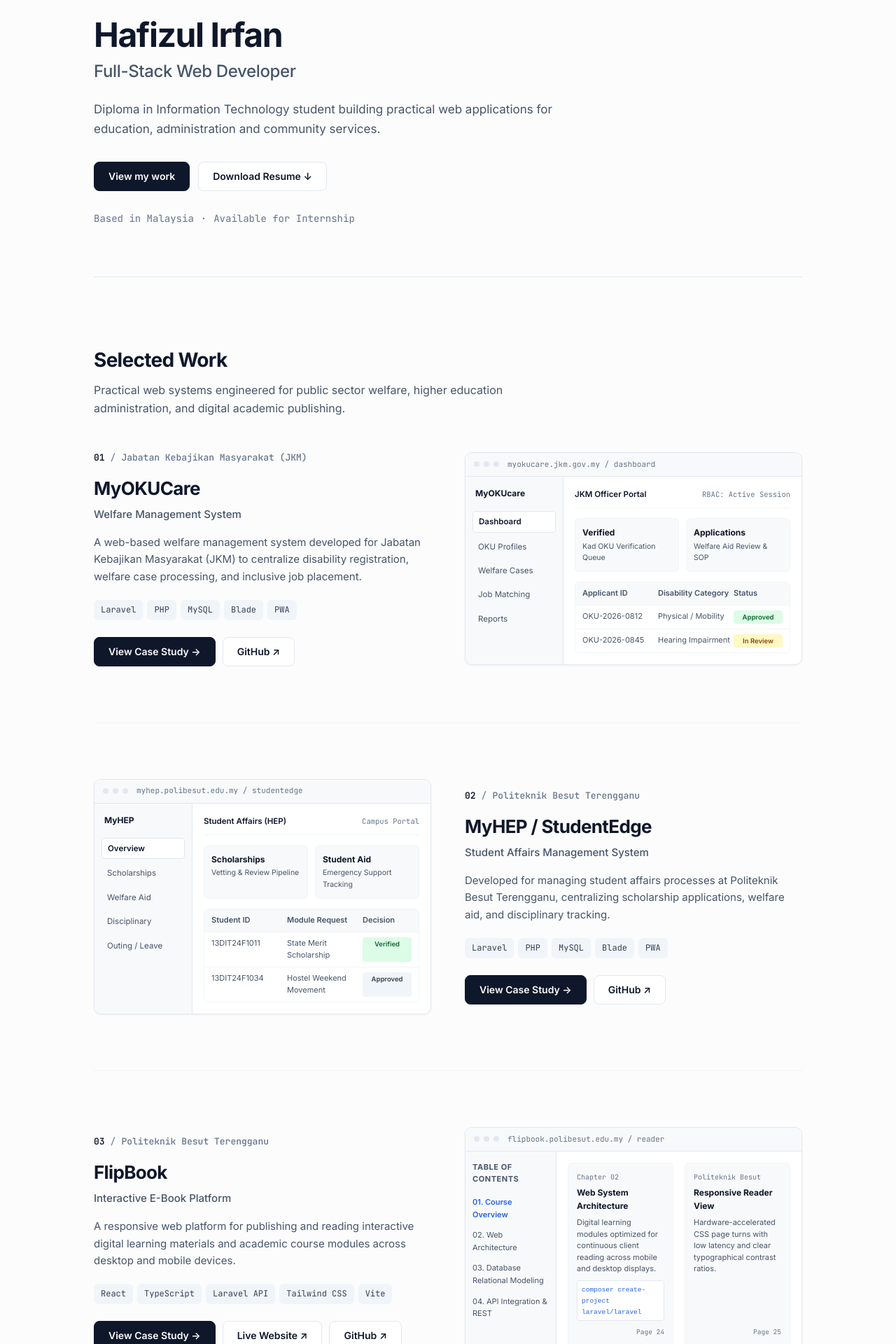
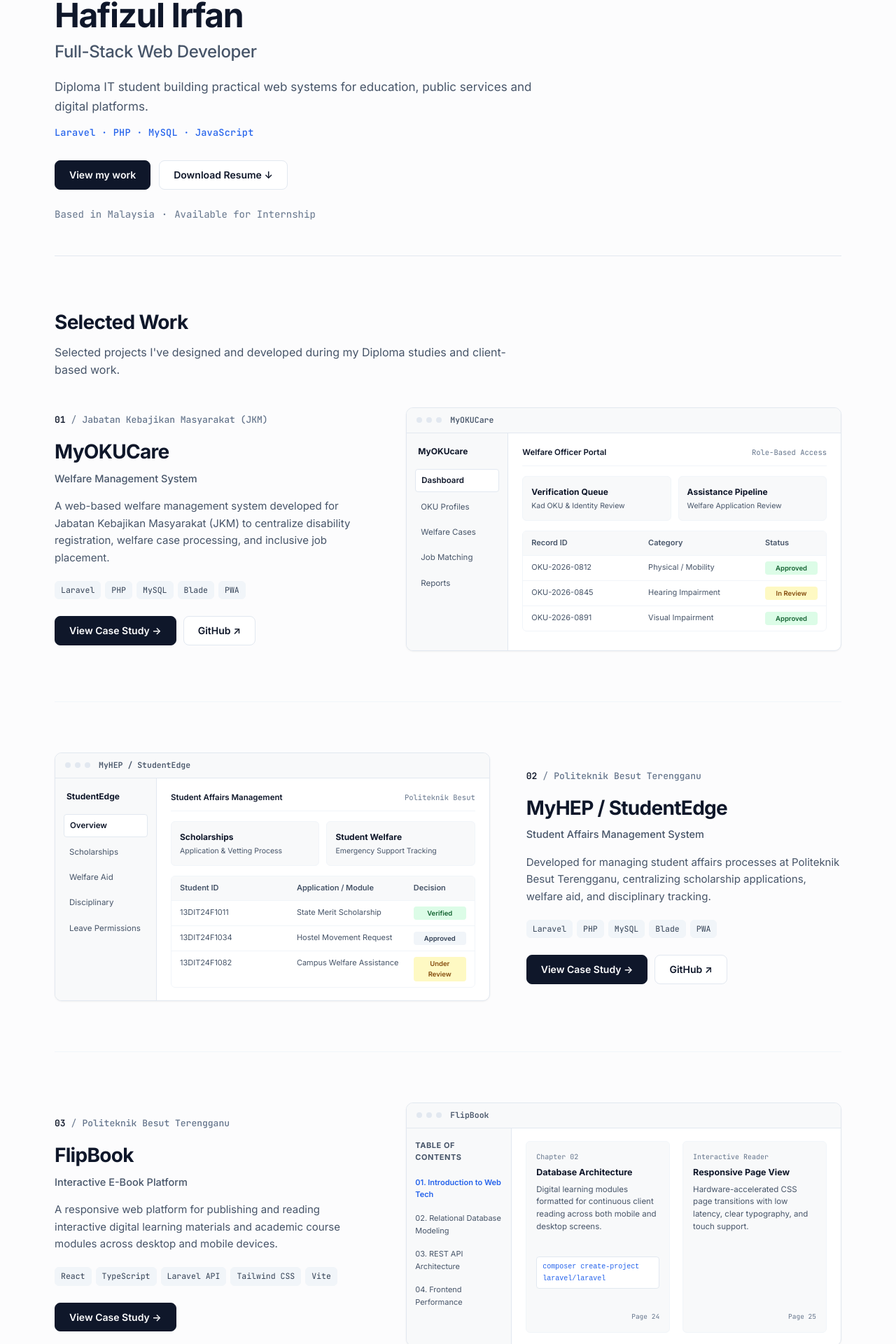
Before and after one commit to i0zfnr/my-portfolio, a React (Vite) app: page / in a window 1280 px wide. Shown: the part 143-2063 px from the top of the page at 70% size. Built offline with nearby package versions, Linux system fonts and the light colour scheme.

Commit message:
Refine portfolio: expand desktop width to 1180px, alternate project layouts, remove fake domains, and naturalize copy

```diff
--- a/src/App.css
+++ b/src/App.css
@@ -1,5 +1,5 @@
 /* ==========================================================================
-   Editorial Developer Portfolio Design System
+   Editorial Developer Portfolio Design System (Refined)
    ========================================================================== */
 
 :root {
@@ -52,7 +52,7 @@
 }
 
 /* ==========================================================================
-   Layout Containers
+   Layout Containers (Refined 1180px Width)
    ========================================================================== */
 
 .portfolio-app {
@@ -64,18 +64,18 @@
 .main-content {
   flex: 1;
   width: 100%;
-  max-width: 1060px;
+  max-width: 1180px;
   margin: 0 auto;
-  padding: 0 24px;
+  padding: 0 28px;
 }
 
 .section-block {
-  padding: 96px 0;
+  padding: 72px 0;
   border-top: 1px solid var(--border);
 }
 
 .section-header {
-  margin-bottom: 48px;
+  margin-bottom: 40px;
 }
 
 .section-title {
@@ -112,9 +112,9 @@
 }
 
 .header-container {
-  max-width: 1060px;
+  max-width: 1180px;
   margin: 0 auto;
-  padding: 0 24px;
+  padding: 0 28px;
   height: 64px;
   display: flex;
   align-items: center;
@@ -238,19 +238,19 @@
 }
 
 /* ==========================================================================
-   Hero Section
+   Hero Section (Refined Spacing & Tech Line)
    ========================================================================== */
 
 .hero-section {
-  padding: 100px 0 72px;
+  padding: 72px 0 48px;
 }
 
 .hero-inner {
-  max-width: 720px;
+  max-width: 760px;
 }
 
 .hero-header {
-  margin-bottom: 20px;
+  margin-bottom: 16px;
 }
 
 .hero-name {
@@ -273,8 +273,17 @@
   font-size: 17px;
   line-height: 1.7;
   color: var(--text-muted);
-  margin-bottom: 32px;
-  max-width: 62ch;
+  margin-bottom: 12px;
+  max-width: 65ch;
+}
+
+.hero-tech-line {
+  font-family: var(--mono);
+  font-size: 13.5px;
+  color: var(--accent);
+  margin-bottom: 28px;
+  letter-spacing: 0.02em;
+  font-weight: 500;
 }
 
 .hero-cta-group {
@@ -282,7 +291,7 @@
   flex-wrap: wrap;
   align-items: center;
   gap: 12px;
-  margin-bottom: 28px;
+  margin-bottom: 24px;
 }
 
 .hero-meta {
@@ -332,21 +341,21 @@
 }
 
 /* ==========================================================================
-   Selected Work (Projects Showcase)
+   Selected Work (Alternating 42% / 58% Layout with Substantial Screenshots)
    ========================================================================== */
 
 .projects-showcase {
   display: flex;
   flex-direction: column;
-  gap: 80px;
+  gap: 72px;
 }
 
 .project-feature {
   display: grid;
-  grid-template-columns: 1fr 1fr;
-  gap: 48px;
+  grid-template-columns: minmax(0, 4.2fr) minmax(0, 5.8fr);
+  gap: 52px;
   align-items: center;
-  padding-bottom: 80px;
+  padding-bottom: 72px;
   border-bottom: 1px solid var(--border-subtle);
 }
 
@@ -356,6 +365,10 @@
 }
 
 /* Alternating Layout for Desktop */
+.project-feature:nth-child(even) {
+  grid-template-columns: minmax(0, 5.8fr) minmax(0, 4.2fr);
+}
+
 .project-feature:nth-child(even) .project-info {
   order: 2;
 }
@@ -389,7 +402,7 @@
 }
 
 .project-heading {
-  font-size: 26px;
+  font-size: 28px;
   font-weight: 750;
   letter-spacing: -0.025em;
   color: var(--text);
@@ -397,7 +410,7 @@
 }
 
 .project-sub {
-  font-size: 15px;
+  font-size: 14.5px;
   font-weight: 500;
   color: var(--text-muted);
   margin-bottom: 16px;
@@ -408,6 +421,7 @@
   line-height: 1.65;
   color: var(--text-muted);
   margin-bottom: 20px;
+  max-width: 52ch;
 }
 
 .tech-stack-row {
@@ -419,8 +433,8 @@
 
 .tech-tag {
   font-family: var(--mono);
-  font-size: 12px;
-  padding: 4px 9px;
+  font-size: 11.5px;
+  padding: 3px 8px;
   background-color: var(--tag-bg);
   color: var(--tag-text);
   border-radius: 6px;
@@ -434,7 +448,7 @@
   align-items: center;
 }
 
-/* Schematic Window/Browser Display */
+/* Schematic Window/Browser Display (Substantial & Authentic) */
 .project-display {
   width: 100%;
 }
@@ -453,12 +467,12 @@
 }
 
 .window-header {
-  height: 34px;
+  height: 36px;
   background: var(--surface-alt);
   border-bottom: 1px solid var(--border);
   display: flex;
   align-items: center;
-  padding: 0 12px;
+  padding: 0 14px;
   gap: 12px;
 }
 
@@ -476,8 +490,9 @@
 
 .window-title {
   font-family: var(--mono);
-  font-size: 11px;
-  color: var(--text-subtle);
+  font-size: 11.5px;
+  font-weight: 600;
+  color: var(--text-muted);
   overflow: hidden;
   text-overflow: ellipsis;
   white-space: nowrap;
@@ -485,15 +500,15 @@
 
 .window-body {
   display: grid;
-  grid-template-columns: 140px 1fr;
-  min-height: 250px;
+  grid-template-columns: 145px 1fr;
+  min-height: 310px;
   font-size: 12px;
 }
 
 .app-mock-sidebar {
   background: var(--surface-alt);
   border-right: 1px solid var(--border);
-  padding: 14px 10px;
+  padding: 16px 12px;
   display: flex;
   flex-direction: column;
   gap: 6px;
@@ -508,7 +523,7 @@
 }
 
 .mock-nav-item {
-  padding: 5px 8px;
+  padding: 6px 8px;
   border-radius: 4px;
   color: var(--text-muted);
   font-size: 11.5px;
@@ -522,7 +537,7 @@
 }
 
 .app-mock-content {
-  padding: 16px;
+  padding: 18px 20px;
   display: flex;
   flex-direction: column;
   gap: 14px;
@@ -555,7 +570,7 @@
 }
 
 .mock-metric-card {
-  padding: 10px;
+  padding: 12px;
   background: var(--surface-alt);
   border: 1px solid var(--border-subtle);
   border-radius: 6px;
@@ -584,8 +599,8 @@
 .table-header-row,
 .table-row {
   display: grid;
-  grid-template-columns: 1fr 1fr 70px;
-  padding: 7px 10px;
+  grid-template-columns: 1fr 1fr 75px;
+  padding: 8px 12px;
   font-size: 11px;
 }
 
@@ -646,17 +661,17 @@
 
 .flipbook-reader-layout {
   display: grid;
-  grid-template-columns: 130px 1fr;
-  min-height: 250px;
+  grid-template-columns: 150px 1fr;
+  min-height: 310px;
 }
 
 .reader-toc {
   background: var(--surface-alt);
   border-right: 1px solid var(--border);
-  padding: 14px 10px;
+  padding: 16px 12px;
   display: flex;
   flex-direction: column;
-  gap: 6px;
+  gap: 8px;
 }
 
 .toc-title {
@@ -671,7 +686,7 @@
 .toc-item {
   font-size: 11px;
   color: var(--text-muted);
-  padding: 3px 0;
+  padding: 4px 0;
 }
 
 .toc-item.active {
@@ -682,15 +697,15 @@
 .reader-page-spread {
   display: grid;
   grid-template-columns: 1fr 1fr;
-  padding: 16px;
-  gap: 16px;
+  padding: 18px 20px;
+  gap: 18px;
 }
 
 .reader-page {
   background: var(--surface-alt);
   border: 1px solid var(--border-subtle);
   border-radius: 6px;
-  padding: 12px;
+  padding: 14px;
   display: flex;
   flex-direction: column;
 }
@@ -703,15 +718,15 @@
 }
 
 .reader-page h4 {
-  font-size: 12px;
+  font-size: 12.5px;
   font-weight: 700;
   color: var(--text);
   margin-bottom: 6px;
 }
 
 .reader-page p {
-  font-size: 11px;
-  line-height: 1.5;
+  font-size: 11.5px;
+  line-height: 1.55;
   color: var(--text-muted);
   margin-bottom: 8px;
 }
@@ -719,12 +734,12 @@
 .code-snippet-preview {
   margin-top: auto;
   margin-bottom: 8px;
-  padding: 4px 6px;
+  padding: 5px 8px;
   background: var(--surface);
   border: 1px solid var(--border);
   border-radius: 4px;
   font-family: var(--mono);
-  font-size: 9.5px;
+  font-size: 10px;
   color: var(--accent);
 }
 
@@ -745,7 +760,7 @@
 }
 
 .case-study-container {
-  max-width: 820px;
+  max-width: 860px;
   margin: 0 auto;
 }
 
@@ -1125,7 +1140,7 @@
   display: flex;
   flex-direction: column;
   gap: 24px;
-  max-width: 820px;
+  max-width: 860px;
 }
 
 .timeline-clean-row {
@@ -1302,6 +1317,10 @@
     gap: 32px;
   }
 
+  .project-feature:nth-child(even) {
+    grid-template-columns: 1fr;
+  }
+
   .project-feature:nth-child(even) .project-info {
     order: 1;
   }
@@ -1330,8 +1349,20 @@
 }
 
 @media (max-width: 768px) {
+  .main-content {
+    padding: 0 20px;
+  }
+
+  .header-container {
+    padding: 0 20px;
+  }
+
   .section-block {
-    padding: 72px 0;
+    padding: 56px 0;
+  }
+
+  .hero-section {
+    padding: 56px 0 36px;
   }
 
   .nav-menu {
@@ -1391,15 +1422,15 @@
 
 @media (max-width: 480px) {
   .main-content {
-    padding: 0 18px;
+    padding: 0 16px;
   }
 
   .header-container {
-    padding: 0 18px;
+    padding: 0 16px;
   }
 
   .hero-section {
-    padding: 64px 0 48px;
+    padding: 48px 0 32px;
   }
 
   .hero-name {
@@ -1416,6 +1447,7 @@
 
   .window-body {
     grid-template-columns: 1fr;
+    min-height: 240px;
   }
 
   .app-mock-sidebar {
--- a/src/components/Hero.tsx
+++ b/src/components/Hero.tsx
@@ -17,6 +17,10 @@
 
         <p className="hero-bio">
           {personal.bioHeadline}
+        </p>
+
+        <p className="hero-tech-line">
+          {personal.techSummary}
         </p>
 
         <div className="hero-cta-group">
--- a/src/components/Projects.tsx
+++ b/src/components/Projects.tsx
@@ -17,7 +17,7 @@
               <span className="dot" />
               <span className="dot" />
             </div>
-            <span className="window-title">myokucare.jkm.gov.my / dashboard</span>
+            <span className="window-title">MyOKUCare</span>
           </div>
           <div className="window-body">
             <div className="app-mock-sidebar">
@@ -30,23 +30,23 @@
             </div>
             <div className="app-mock-content">
               <div className="mock-topbar">
-                <span className="mock-badge">JKM Officer Portal</span>
-                <span className="mock-status">RBAC: Active Session</span>
+                <span className="mock-badge">Welfare Officer Portal</span>
+                <span className="mock-status">Role-Based Access</span>
               </div>
               <div className="mock-card-row">
                 <div className="mock-metric-card">
-                  <span className="metric-num">Verified</span>
-                  <span className="metric-text">Kad OKU Verification Queue</span>
+                  <span className="metric-num">Verification Queue</span>
+                  <span className="metric-text">Kad OKU &amp; Identity Review</span>
                 </div>
                 <div className="mock-metric-card">
-                  <span className="metric-num">Applications</span>
-                  <span className="metric-text">Welfare Aid Review &amp; SOP</span>
+                  <span className="metric-num">Assistance Pipeline</span>
+                  <span className="metric-text">Welfare Application Review</span>
                 </div>
               </div>
               <div className="mock-table">
                 <div className="table-header-row">
-                  <span>Applicant ID</span>
-                  <span>Disability Category</span>
+                  <span>Record ID</span>
+                  <span>Category</span>
                   <span>Status</span>
                 </div>
                 <div className="table-row">
@@ -58,6 +58,11 @@
                   <span>OKU-2026-0845</span>
                   <span>Hearing Impairment</span>
                   <span className="table-badge review">In Review</span>
+                </div>
+                <div className="table-row">
+                  <span>OKU-2026-0891</span>
+                  <span>Visual Impairment</span>
+                  <span className="table-badge approved">Approved</span>
                 </div>
               </div>
             </div>
@@ -75,36 +80,36 @@
               <span className="dot" />
               <span className="dot" />
             </div>
-            <span className="window-title">myhep.polibesut.edu.my / studentedge</span>
+            <span className="window-title">MyHEP / StudentEdge</span>
           </div>
           <div className="window-body">
             <div className="app-mock-sidebar">
-              <div className="mock-brand">MyHEP</div>
+              <div className="mock-brand">StudentEdge</div>
               <div className="mock-nav-item active">Overview</div>
               <div className="mock-nav-item">Scholarships</div>
               <div className="mock-nav-item">Welfare Aid</div>
               <div className="mock-nav-item">Disciplinary</div>
-              <div className="mock-nav-item">Outing / Leave</div>
+              <div className="mock-nav-item">Leave Permissions</div>
             </div>
             <div className="app-mock-content">
               <div className="mock-topbar">
-                <span className="mock-badge">Student Affairs (HEP)</span>
-                <span className="mock-status">Campus Portal</span>
+                <span className="mock-badge">Student Affairs Management</span>
+                <span className="mock-status">Politeknik Besut</span>
               </div>
               <div className="mock-card-row">
                 <div className="mock-metric-card">
                   <span className="metric-num">Scholarships</span>
-                  <span className="metric-text">Vetting &amp; Review Pipeline</span>
+                  <span className="metric-text">Application &amp; Vetting Process</span>
                 </div>
                 <div className="mock-metric-card">
-                  <span className="metric-num">Student Aid</span>
+                  <span className="metric-num">Student Welfare</span>
                   <span className="metric-text">Emergency Support Tracking</span>
                 </div>
               </div>
               <div className="mock-table">
                 <div className="table-header-row">
                   <span>Student ID</span>
-                  <span>Module Request</span>
+                  <span>Application / Module</span>
                   <span>Decision</span>
                 </div>
                 <div className="table-row">
@@ -114,8 +119,13 @@
                 </div>
                 <div className="table-row">
                   <span>13DIT24F1034</span>
-                  <span>Hostel Weekend Movement</span>
+                  <span>Hostel Movement Request</span>
                   <span className="table-badge neutral">Approved</span>
+                </div>
+                <div className="table-row">
+                  <span>13DIT24F1082</span>
+                  <span>Campus Welfare Assistance</span>
+                  <span className="table-badge review">Under Review</span>
                 </div>
               </div>
             </div>
@@ -132,31 +142,31 @@
             <span className="dot" />
             <span className="dot" />
           </div>
-          <span className="window-title">flipbook.polibesut.edu.my / reader</span>
+          <span className="window-title">FlipBook</span>
         </div>
         <div className="window-body flipbook-body">
           <div className="flipbook-reader-layout">
             <div className="reader-toc">
               <span className="toc-title">Table of Contents</span>
-              <span className="toc-item active">01. Course Overview</span>
-              <span className="toc-item">02. Web Architecture</span>
-              <span className="toc-item">03. Database Relational Modeling</span>
-              <span className="toc-item">04. API Integration &amp; REST</span>
+              <span className="toc-item active">01. Introduction to Web Tech</span>
+              <span className="toc-item">02. Relational Database Modeling</span>
+              <span className="toc-item">03. REST API Architecture</span>
+              <span className="toc-item">04. Frontend Performance</span>
             </div>
             <div className="reader-page-spread">
               <div className="reader-page left-page">
                 <span className="page-chapter">Chapter 02</span>
-                <h4>Web System Architecture</h4>
-                <p>Digital learning modules optimized for continuous client reading across mobile and desktop displays.</p>
+                <h4>Database Architecture</h4>
+                <p>Digital learning modules formatted for continuous client reading across both mobile and desktop screens.</p>
                 <div className="code-snippet-preview">
                   <code>composer create-project laravel/laravel</code>
                 </div>
                 <span className="page-footer">Page 24</span>
               </div>
               <div className="reader-page right-page">
-                <span className="page-chapter">Politeknik Besut</span>
-                <h4>Responsive Reader View</h4>
-                <p>Hardware-accelerated CSS page turns with low latency and clear typographical contrast ratios.</p>
+                <span className="page-chapter">Interactive Reader</span>
+                <h4>Responsive Page View</h4>
+                <p>Hardware-accelerated CSS page transitions with low latency, clear typography, and touch support.</p>
                 <span className="page-footer">Page 25</span>
               </div>
             </div>
@@ -171,7 +181,7 @@
       <div className="section-header">
         <h2 className="section-title">Selected Work</h2>
         <p className="section-subtitle">
-          Practical web systems engineered for public sector welfare, higher education administration, and digital academic publishing.
+          Selected projects I&apos;ve designed and developed during my Diploma studies and client-based work.
         </p>
       </div>
 
@@ -214,7 +224,7 @@
                     target="_blank"
                     rel="noopener noreferrer"
                   >
-                    Live Website ↗
+                    View Live Site ↗
                   </a>
                 )}
 
--- a/src/data/resumeData.ts
+++ b/src/data/resumeData.ts
@@ -47,7 +47,8 @@
     title: 'Full-Stack Web Developer',
     roleTag: 'Diploma in IT Student',
     bioHeadline:
-      'Diploma in Information Technology student building practical web applications for education, administration and community services.',
+      'Diploma IT student building practical web systems for education, public services and digital platforms.',
+    techSummary: 'Laravel · PHP · MySQL · JavaScript',
     aboutShort: [
       "I'm a Diploma in Information Technology student at Politeknik Besut Terengganu with a focus on web development.",
       "I enjoy working across the development process — from database design and backend logic to frontend interfaces and deployment.",
@@ -168,8 +169,6 @@
       stack: ['React', 'TypeScript', 'Laravel API', 'Tailwind CSS', 'Vite'],
       summary:
         'A responsive web platform for publishing and reading interactive digital learning materials and academic course modules across desktop and mobile devices.',
-      githubUrl: 'https://github.com/i0zfnr',
-      liveUrl: 'https://portfolio.ryz.my.id',
       overview:
         'FlipBook is a modern web-based academic e-book platform designed for Politeknik Besut to deliver digital learning modules, syllabus guides, and course materials with an interactive, book-like reading experience.',
       problem:
```
